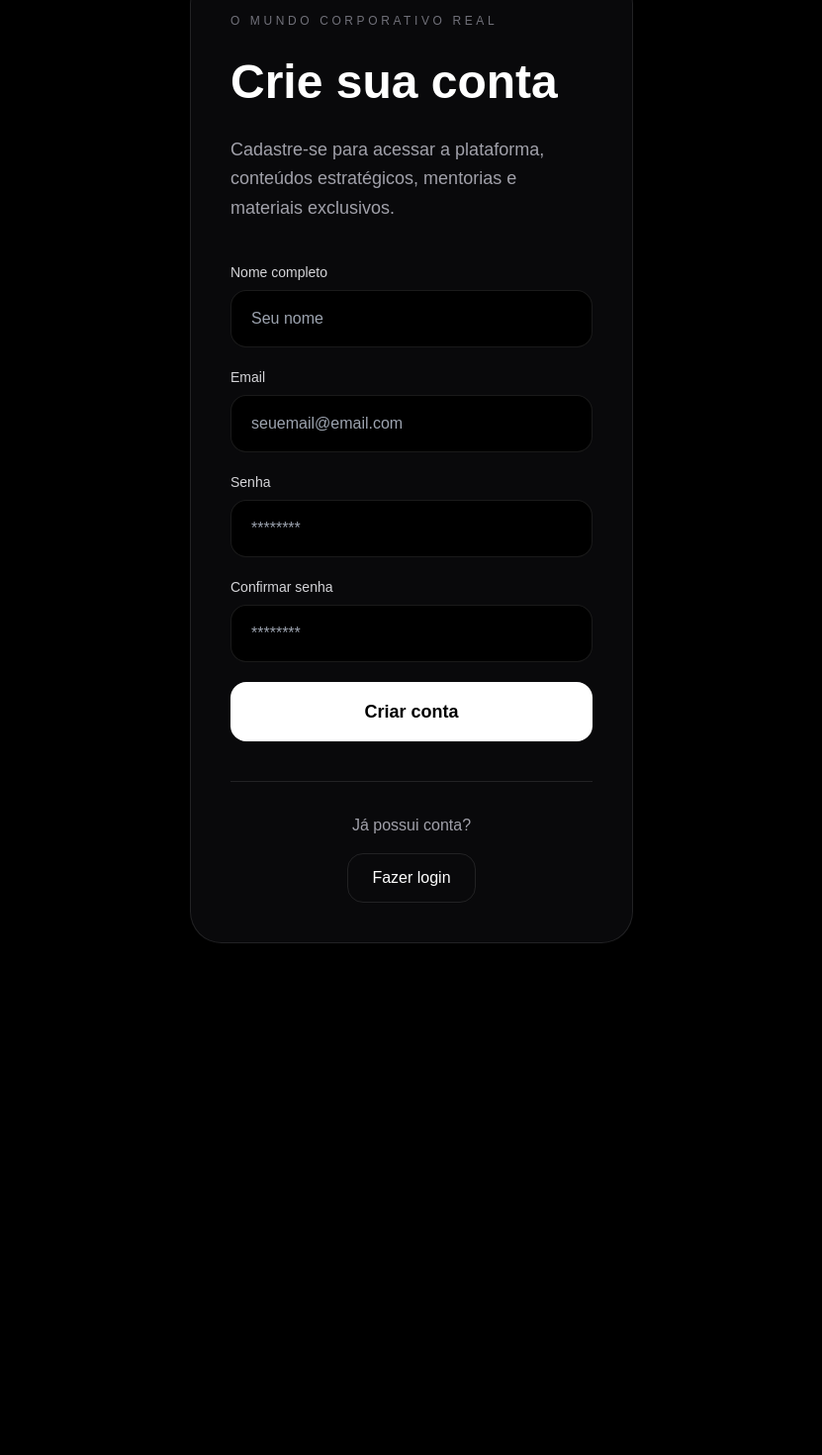
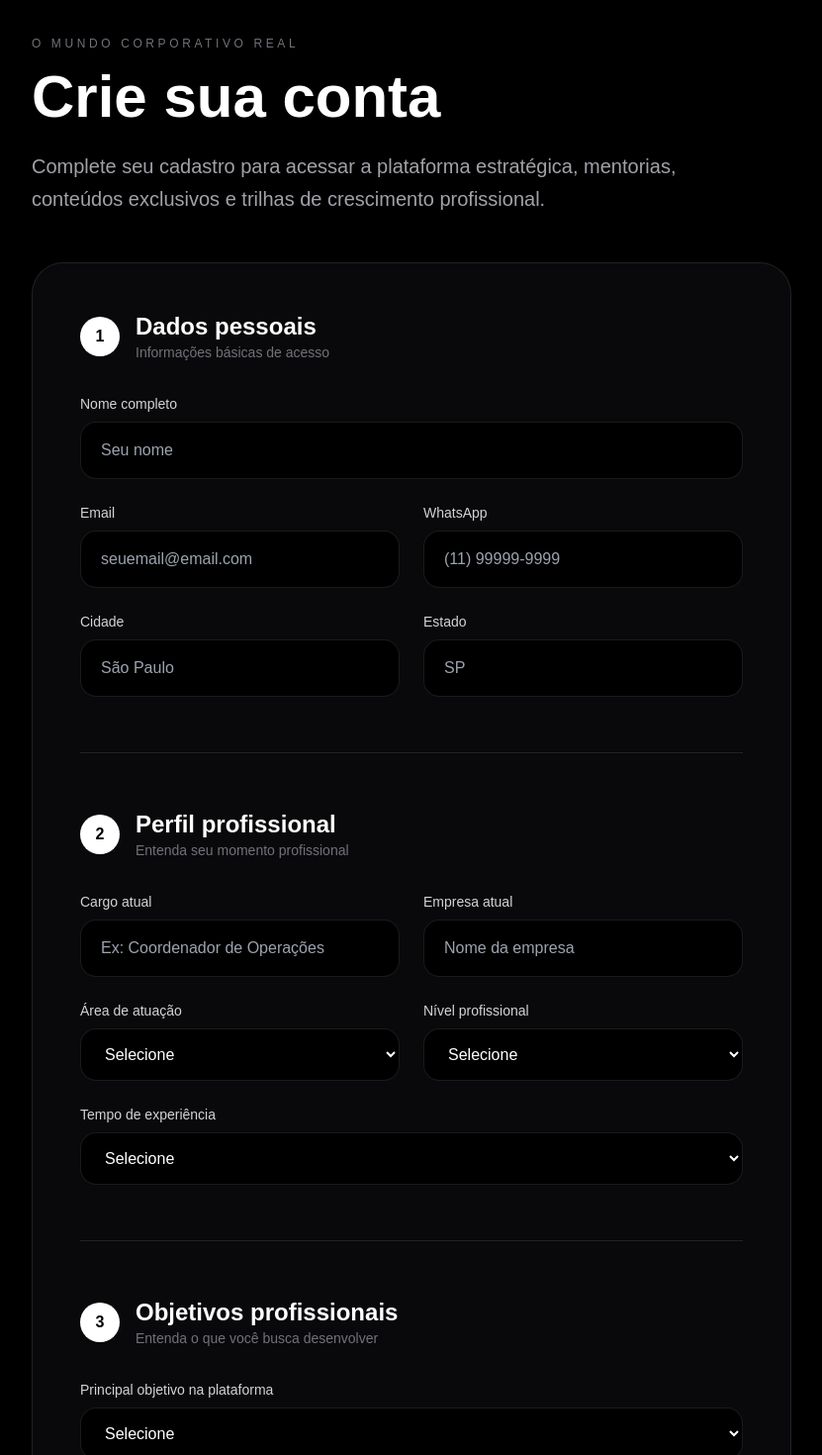
Before and after one commit to camymagini-sudo/da-base-ao-topo, a Next.js app: page /register in a window 1280 px wide. Shown: the part 28-1498 px from the top of the page at 99% size, without its empty margins (224-1055 px from the left). Before the commit the page ends 981 px from the top, so only its background shows below. Built offline with nearby package versions, Linux system fonts and the light colour scheme.

Commit message:
Update page.js

```diff
--- a/app/register/page.js
+++ b/app/register/page.js
@@ -1,24 +1,46 @@
 export default function RegisterPage() {
   return (
-    <main className="min-h-screen bg-black text-white flex items-center justify-center px-6">
-      <div className="w-full max-w-md bg-zinc-950 border border-white/10 rounded-[32px] p-10">
+    <main className="min-h-screen bg-black text-white px-6 py-16">
+      <div className="max-w-3xl mx-auto">
 
-        <p className="text-xs tracking-[0.3em] text-zinc-500 uppercase mb-6">
+        <div className="mb-12">
+          <p className="text-xs tracking-[0.3em] text-zinc-500 uppercase mb-4">
             O Mundo Corporativo Real
           </p>
 
-        <h1 className="text-5xl font-bold leading-tight mb-6">
+          <h1 className="text-5xl md:text-6xl font-bold leading-tight mb-6">
             Crie sua conta
           </h1>
 
-        <p className="text-zinc-400 text-lg mb-10 leading-relaxed">
-          Cadastre-se para acessar a plataforma, conteúdos estratégicos,
-          mentorias e materiais exclusivos.
+          <p className="text-zinc-400 text-xl leading-relaxed max-w-2xl">
+            Complete seu cadastro para acessar a plataforma estratégica,
+            mentorias, conteúdos exclusivos e trilhas de crescimento profissional.
           </p>
+        </div>
 
-        <div className="space-y-5">
+        <div className="bg-zinc-950 border border-white/10 rounded-[32px] p-8 md:p-12">
+
+          {/* ETAPA 1 */}
+          <div className="mb-14">
+            <div className="flex items-center gap-4 mb-8">
+              <div className="w-10 h-10 rounded-full bg-white text-black flex items-center justify-center font-bold">
+                1
+              </div>
 
               <div>
+                <h2 className="text-2xl font-semibold">
+                  Dados pessoais
+                </h2>
+
+                <p className="text-zinc-500 text-sm">
+                  Informações básicas de acesso
+                </p>
+              </div>
+            </div>
+
+            <div className="grid md:grid-cols-2 gap-6">
+
+              <div className="md:col-span-2">
                 <label className="block mb-2 text-sm text-zinc-300">
                   Nome completo
                 </label>
@@ -26,7 +48,7 @@ export default function RegisterPage() {
                 <input
                   type="text"
                   placeholder="Seu nome"
-              className="w-full bg-black border border-white/10 rounded-2xl px-5 py-4 text-white outline-none"
+                  className="w-full bg-black border border-white/10 rounded-2xl px-5 py-4 outline-none"
                 />
               </div>
 
@@ -38,9 +60,202 @@ export default function RegisterPage() {
                 <input
                   type="email"
                   placeholder="seuemail@email.com"
-              className="w-full bg-black border border-white/10 rounded-2xl px-5 py-4 text-white outline-none"
+                  className="w-full bg-black border border-white/10 rounded-2xl px-5 py-4 outline-none"
                 />
               </div>
+
+              <div>
+                <label className="block mb-2 text-sm text-zinc-300">
+                  WhatsApp
+                </label>
+
+                <input
+                  type="text"
+                  placeholder="(11) 99999-9999"
+                  className="w-full bg-black border border-white/10 rounded-2xl px-5 py-4 outline-none"
+                />
+              </div>
+
+              <div>
+                <label className="block mb-2 text-sm text-zinc-300">
+                  Cidade
+                </label>
+
+                <input
+                  type="text"
+                  placeholder="São Paulo"
+                  className="w-full bg-black border border-white/10 rounded-2xl px-5 py-4 outline-none"
+                />
+              </div>
+
+              <div>
+                <label className="block mb-2 text-sm text-zinc-300">
+                  Estado
+                </label>
+
+                <input
+                  type="text"
+                  placeholder="SP"
+                  className="w-full bg-black border border-white/10 rounded-2xl px-5 py-4 outline-none"
+                />
+              </div>
+
+            </div>
+          </div>
+
+          {/* ETAPA 2 */}
+          <div className="mb-14 border-t border-white/10 pt-14">
+
+            <div className="flex items-center gap-4 mb-8">
+              <div className="w-10 h-10 rounded-full bg-white text-black flex items-center justify-center font-bold">
+                2
+              </div>
+
+              <div>
+                <h2 className="text-2xl font-semibold">
+                  Perfil profissional
+                </h2>
+
+                <p className="text-zinc-500 text-sm">
+                  Entenda seu momento profissional
+                </p>
+              </div>
+            </div>
+
+            <div className="grid md:grid-cols-2 gap-6">
+
+              <div>
+                <label className="block mb-2 text-sm text-zinc-300">
+                  Cargo atual
+                </label>
+
+                <input
+                  type="text"
+                  placeholder="Ex: Coordenador de Operações"
+                  className="w-full bg-black border border-white/10 rounded-2xl px-5 py-4 outline-none"
+                />
+              </div>
+
+              <div>
+                <label className="block mb-2 text-sm text-zinc-300">
+                  Empresa atual
+                </label>
+
+                <input
+                  type="text"
+                  placeholder="Nome da empresa"
+                  className="w-full bg-black border border-white/10 rounded-2xl px-5 py-4 outline-none"
+                />
+              </div>
+
+              <div>
+                <label className="block mb-2 text-sm text-zinc-300">
+                  Área de atuação
+                </label>
+
+                <select className="w-full bg-black border border-white/10 rounded-2xl px-5 py-4 outline-none">
+                  <option>Selecione</option>
+                  <option>Operações</option>
+                  <option>Qualidade</option>
+                  <option>Treinamento</option>
+                  <option>Projetos</option>
+                  <option>Processos</option>
+                  <option>Customer Experience</option>
+                  <option>RH</option>
+                  <option>Tecnologia</option>
+                  <option>Financeiro</option>
+                </select>
+              </div>
+
+              <div>
+                <label className="block mb-2 text-sm text-zinc-300">
+                  Nível profissional
+                </label>
+
+                <select className="w-full bg-black border border-white/10 rounded-2xl px-5 py-4 outline-none">
+                  <option>Selecione</option>
+                  <option>Analista</option>
+                  <option>Especialista</option>
+                  <option>Supervisor</option>
+                  <option>Coordenador</option>
+                  <option>Gerente</option>
+                  <option>Diretor</option>
+                </select>
+              </div>
+
+              <div className="md:col-span-2">
+                <label className="block mb-2 text-sm text-zinc-300">
+                  Tempo de experiência
+                </label>
+
+                <select className="w-full bg-black border border-white/10 rounded-2xl px-5 py-4 outline-none">
+                  <option>Selecione</option>
+                  <option>0-2 anos</option>
+                  <option>3-5 anos</option>
+                  <option>6-10 anos</option>
+                  <option>10+ anos</option>
+                </select>
+              </div>
+
+            </div>
+          </div>
+
+          {/* ETAPA 3 */}
+          <div className="mb-14 border-t border-white/10 pt-14">
+
+            <div className="flex items-center gap-4 mb-8">
+              <div className="w-10 h-10 rounded-full bg-white text-black flex items-center justify-center font-bold">
+                3
+              </div>
+
+              <div>
+                <h2 className="text-2xl font-semibold">
+                  Objetivos profissionais
+                </h2>
+
+                <p className="text-zinc-500 text-sm">
+                  Entenda o que você busca desenvolver
+                </p>
+              </div>
+            </div>
+
+            <div className="space-y-6">
+
+              <div>
+                <label className="block mb-2 text-sm text-zinc-300">
+                  Principal objetivo na plataforma
+                </label>
+
+                <select className="w-full bg-black border border-white/10 rounded-2xl px-5 py-4 outline-none">
+                  <option>Selecione</option>
+                  <option>Crescimento para liderança</option>
+                  <option>Melhorar performance</option>
+                  <option>Buscar promoção</option>
+                  <option>Migrar de área</option>
+                  <option>Desenvolver gestão</option>
+                  <option>Mentoria individual</option>
+                </select>
+              </div>
+
+              <div>
+                <label className="block mb-2 text-sm text-zinc-300">
+                  Qual seu maior desafio profissional hoje?
+                </label>
+
+                <textarea
+                  rows="5"
+                  placeholder="Descreva seus desafios atuais..."
+                  className="w-full bg-black border border-white/10 rounded-2xl px-5 py-4 outline-none resize-none"
+                />
+              </div>
+
+            </div>
+          </div>
+
+          {/* SENHA */}
+          <div className="border-t border-white/10 pt-14 mb-10">
+
+            <div className="grid md:grid-cols-2 gap-6">
 
               <div>
                 <label className="block mb-2 text-sm text-zinc-300">
@@ -50,7 +265,7 @@ export default function RegisterPage() {
                 <input
                   type="password"
                   placeholder="********"
-              className="w-full bg-black border border-white/10 rounded-2xl px-5 py-4 text-white outline-none"
+                  className="w-full bg-black border border-white/10 rounded-2xl px-5 py-4 outline-none"
                 />
               </div>
 
@@ -62,17 +277,21 @@ export default function RegisterPage() {
                 <input
                   type="password"
                   placeholder="********"
-              className="w-full bg-black border border-white/10 rounded-2xl px-5 py-4 text-white outline-none"
+                  className="w-full bg-black border border-white/10 rounded-2xl px-5 py-4 outline-none"
                 />
               </div>
 
-          <button className="w-full bg-white text-black rounded-2xl py-4 font-semibold text-lg mt-4 hover:bg-zinc-200 transition">
-            Criar conta
+            </div>
+          </div>
+
+          {/* BOTÃO */}
+          <button className="w-full bg-white text-black rounded-2xl py-5 font-semibold text-lg hover:bg-zinc-200 transition">
+            Criar conta e continuar
           </button>
 
-        </div>
+          {/* LOGIN */}
+          <div className="border-t border-white/10 mt-10 pt-8 text-center">
 
-        <div className="border-t border-white/10 mt-10 pt-8 text-center">
             <p className="text-zinc-400 mb-4">
               Já possui conta?
             </p>
@@ -83,8 +302,10 @@ export default function RegisterPage() {
             >
               Fazer login
             </a>
+
           </div>
 
+        </div>
       </div>
     </main>
   );
```
Lines whose indentation alone changed are shown as unchanged.
